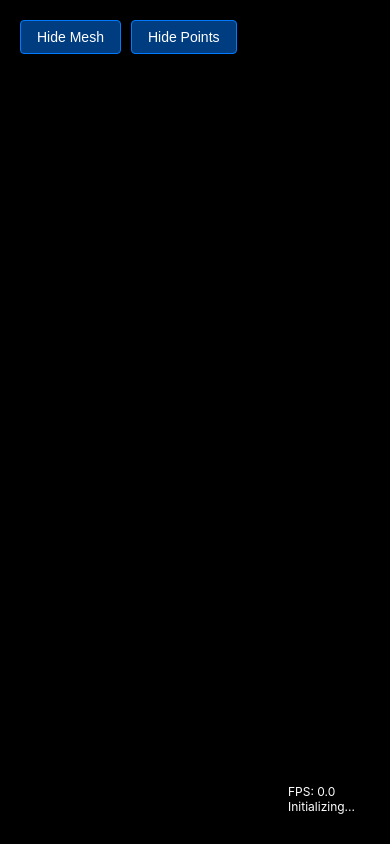
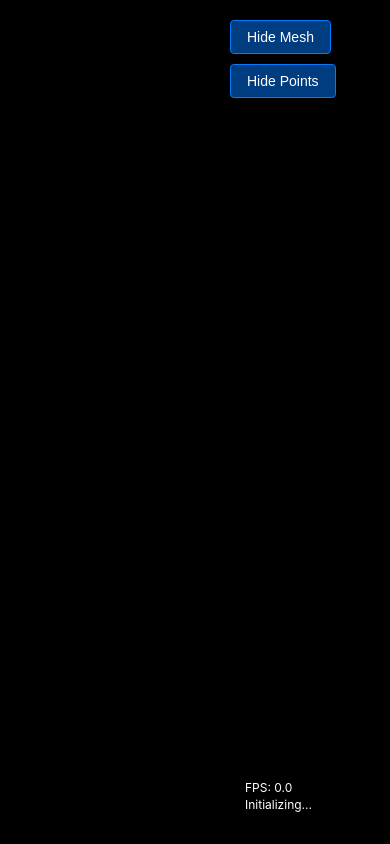
Before and after one commit to AbrarDW/abrar-portfolio, a Vue app: page / in a window 390 px wide. Built offline with nearby package versions, Linux system fonts and the light colour scheme.

Commit message:
fix: adjust video size to small corner and ensure mesh visibility

```diff
--- a/src/App.vue
+++ b/src/App.vue
@@ -1,7 +1,9 @@
 <template>
   <div id="app">
-    <video ref="videoElement" autoplay playsinline></video>
-    <canvas ref="canvasElement"></canvas>
+    <div class="video-container">
+      <video ref="videoElement" autoplay playsinline></video>
+      <canvas ref="canvasElement"></canvas>
+    </div>
 
     <div class="controls">
       <button
@@ -137,8 +139,10 @@ const resizeCanvas = () => {
   const video = videoElement.value
 
   if (canvas && video) {
-    canvas.width = video.videoWidth || window.innerWidth
-    canvas.height = video.videoHeight || window.innerHeight
+    // Use the CSS dimensions we set (200px width, height auto)
+    const rect = video.getBoundingClientRect()
+    canvas.width = rect.width
+    canvas.height = rect.height
   }
 }
 
@@ -172,3 +176,84 @@ onUnmounted(() => {
   window.removeEventListener('resize', handleResize)
 })
 </script>
+
+<style scoped>
+#app {
+  position: relative;
+  width: 100vw;
+  height: 100vh;
+  background-color: #000;
+  color: #fff;
+  font-family: -apple-system, BlinkMacSystemFont, 'Segoe UI', Roboto, sans-serif;
+  overflow: hidden;
+  padding: 20px;
+  box-sizing: border-box;
+}
+
+.video-container {
+  position: relative;
+  width: 200px; /* Small corner size */
+  margin: 0;
+}
+
+#videoElement {
+  width: 100%;
+  height: auto;
+  display: block;
+  background-color: #000;
+}
+
+#canvasElement {
+  position: absolute;
+  top: 0;
+  left: 0;
+  width: 100%;
+  height: 100%;
+  pointer-events: none;
+}
+
+.controls {
+  position: absolute;
+  top: 20px;
+  left: 230px; /* Right of video */
+  z-index: 10;
+  display: flex;
+  gap: 10px;
+  flex-wrap: wrap;
+}
+
+.control-btn {
+  background: rgba(0, 0, 0, 0.7);
+  color: #fff;
+  border: 1px solid #333;
+  padding: 8px 16px;
+  border-radius: 4px;
+  cursor: pointer;
+  font-size: 14px;
+  transition: all 0.3s ease;
+  white-space: nowrap;
+}
+
+.control-btn:hover {
+  background: rgba(255, 255, 255, 0.1);
+  border-color: #555;
+}
+
+.control-btn.active {
+  background: rgba(0, 123, 255, 0.5);
+  border-color: #007bff;
+}
+
+.status {
+  position: absolute;
+  bottom: 20px;
+  left: 230px; /* Align with controls */
+  z-index: 10;
+  background: rgba(0, 0, 0, 0.7);
+  color: #fff;
+  padding: 10px 15px;
+  border-radius: 4px;
+  font-size: 12px;
+  line-height: 1.4;
+}
+</style>
```
